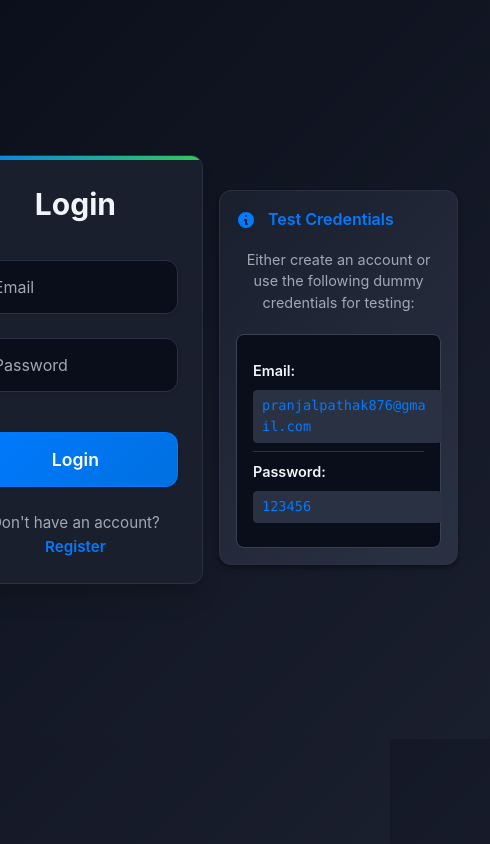
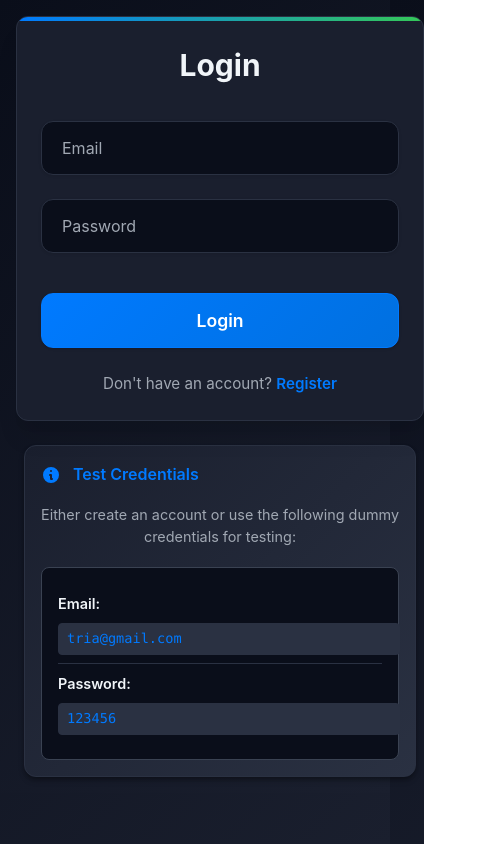
Before and after one commit to pranjalpathak7/my_contact_list, a React (Vite) app: page /login in a window 390 px wide. Shown: the whole page, 490 px wide, since content can reach past the window. Built offline with nearby package versions, Linux system fonts and the light colour scheme.

Commit message:
ui update for login

```diff
--- a/src/App.css
+++ b/src/App.css
@@ -466,10 +466,12 @@ main {
 .form-container {
   display: flex;
   justify-content: center;
-  align-items: center;
+  align-items: flex-start;
+  gap: 2rem;
   padding: 2rem;
   min-height: 80vh;
   background: linear-gradient(135deg, var(--bg-color) 0%, var(--bg-color-soft) 100%);
+  flex-wrap: wrap;
 }
 .auth-form {
   width: 100%;
@@ -547,7 +549,7 @@ main {
 
 /* --- Dummy Credentials Section --- */
 .dummy-credentials {
-  margin-top: 2rem;
+  margin-top: 0;
   padding: 1.5rem;
   background: linear-gradient(135deg, var(--bg-color-soft), var(--bg-color-mute));
   border-radius: var(--radius-lg);
@@ -555,6 +557,7 @@ main {
   box-shadow: var(--shadow-color);
   max-width: 420px;
   width: 100%;
+  flex-shrink: 0;
 }
 
 .dummy-credentials-header {
@@ -858,9 +861,17 @@ main {
   gap: 1rem;
   }
 
+  .form-container {
+    flex-direction: column;
+    align-items: center;
+    gap: 1.5rem;
+    padding: 1rem;
+  }
+
   .auth-form {
     padding: 2rem;
-    margin: 1rem;
+    margin: 0;
+    max-width: 100%;
   }
 
   .modal-content {
@@ -869,7 +880,7 @@ main {
   }
 
   .dummy-credentials {
-    margin-top: 1.5rem;
+    margin-top: 0;
     padding: 1.25rem;
     max-width: 100%;
   }
@@ -899,7 +910,7 @@ main {
   }
 
   .dummy-credentials {
-  margin-top: 1rem;
+    margin-top: 0;
     padding: 1rem;
   }
 
--- a/src/pages/Login.jsx
+++ b/src/pages/Login.jsx
@@ -67,7 +67,7 @@ const Login = () => {
               onClick={() => navigator.clipboard.writeText('pranjalpathak876@gmail.com')}
               title="Click to copy"
             >
-              pranjalpathak876@gmail.com
+              tria@gmail.com
             </span>
           </div>
           <div className="credential-item">
```
